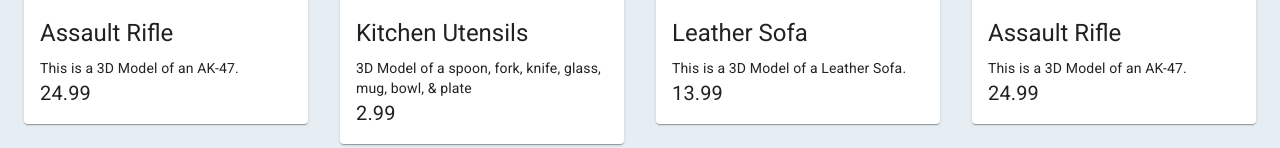
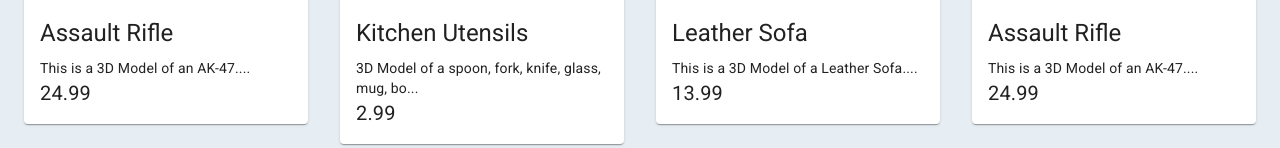
Before and after one commit to JosephThomasVasquez/storeApp, a React (Create React App) app: page / in a window 1280 px wide. Shown: the part 459-607 px from the top of the page. Built offline with nearby package versions, Linux system fonts and the light colour scheme.

Commit message:
Added description character limit

```diff
--- a/src/components/Item.js
+++ b/src/components/Item.js
@@ -9,6 +9,9 @@ import {
 } from "@material-ui/core";
 
 function Item(props) {
+
+  const setLength = props.description.substring(0, 48) + '...';
+
   return (
     <div className="item-card">
       <Card>
@@ -26,7 +29,7 @@ function Item(props) {
               {props.title}
             </Typography>
             <Typography variant="body2" component="p">
-              {props.description}
+              {setLength}
             </Typography>
             <Typography variant="body1" component="div">
              <div className="item-price-card">{props.price}</div>
```
Also changed, not shown: 1 other file (tests, documents, lock files or other folders).
